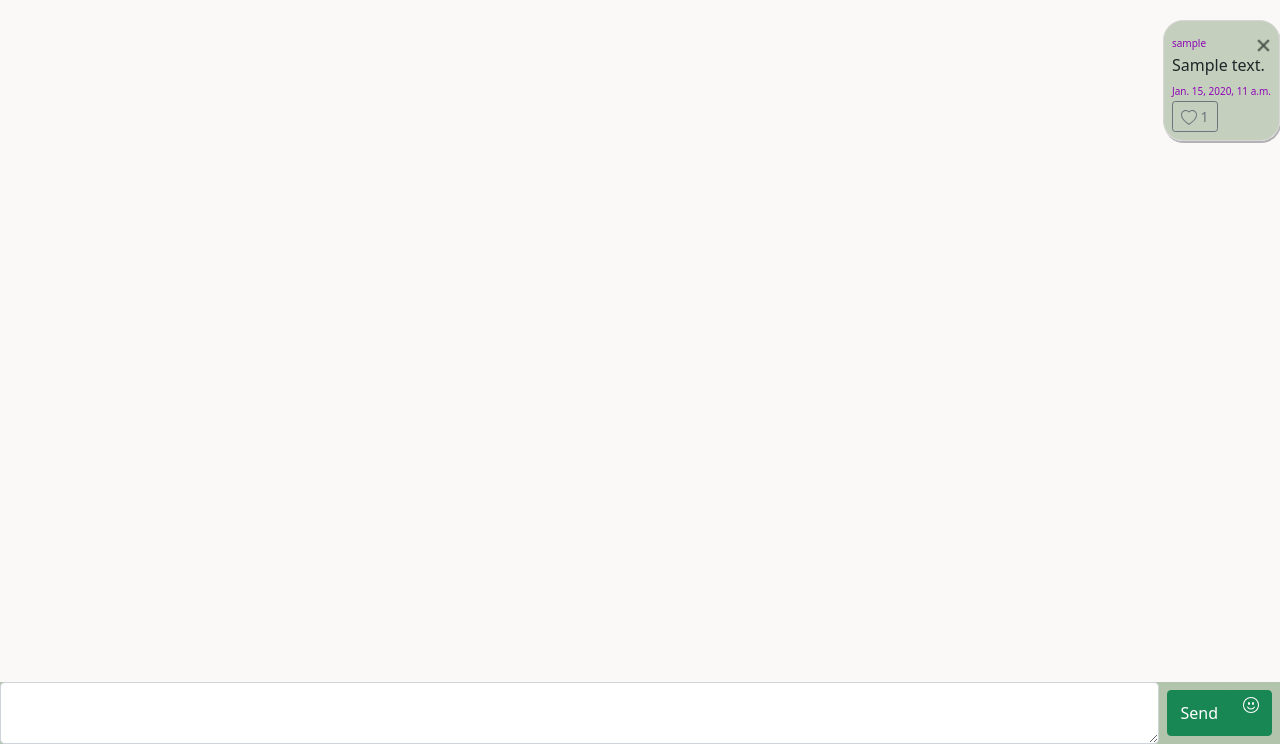
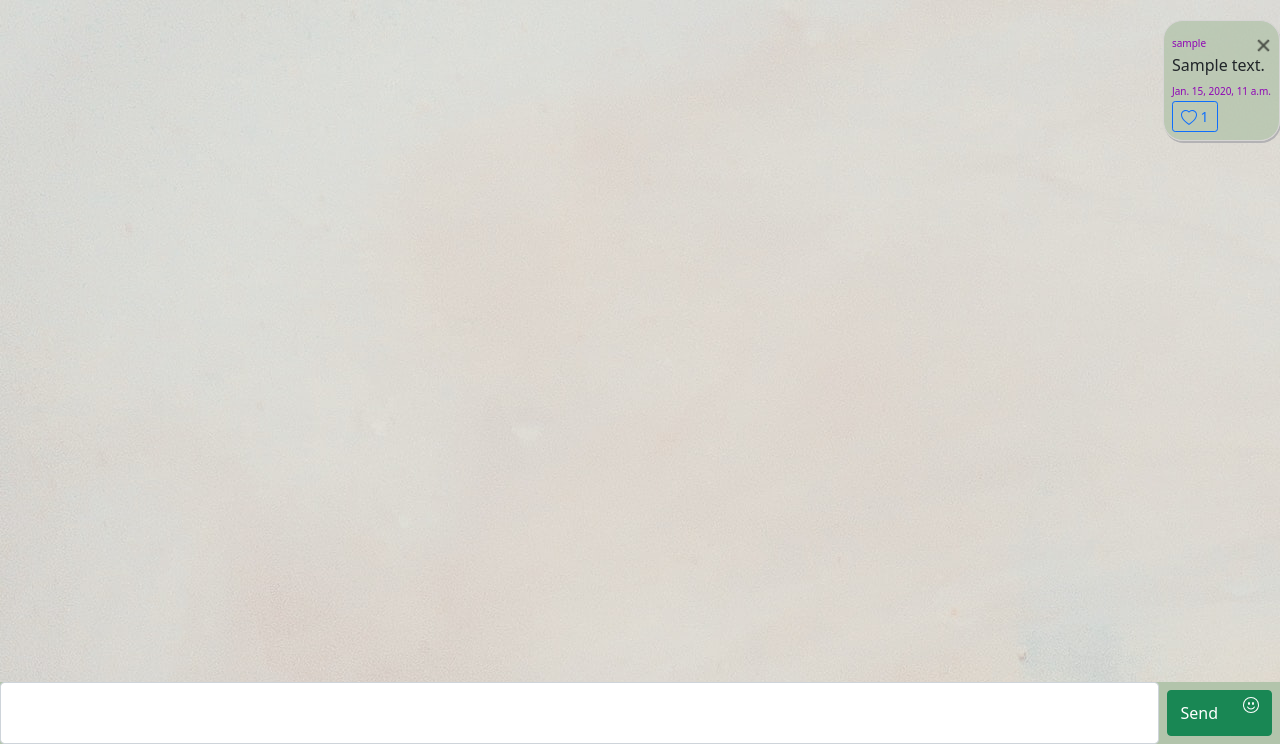
Before and after one commit to KatarzynaDudziak/web-chat-application, a Django app: page / in a window 1280 px wide. Shown: the part 56-800 px from the top of the page. Run offline with Django 4.2, Linux system fonts and the light colour scheme; a user stored in the database is signed in; tables that the repository leaves empty hold one stand-in row (values such as "Sample post"); grey boxes marked "Sample" are stand-in pictures.

Commit message:
Small visual changes

```diff
--- a/chat/static/chat/styles.css
+++ b/chat/static/chat/styles.css
@@ -26,7 +26,7 @@ body {
 }
 
 .messages-background {
-    background-color: rgb(251, 248, 248);
+    background-image: url('annie-spratt-0ZPSX_mQ3xI-unsplash.jpg');
 }
 
 .chat-name {
@@ -73,9 +73,8 @@ div.my-message .message {
     background-color: rgba(178, 196, 171, 0.751);
 }
 
-.text-place {
-    max-height: 40px;
-    min-height: 40px;
+textarea {
+    resize: none;
 }
 
 .btn-close {
@@ -101,7 +100,3 @@ form.delete {
     height: 40px;
     border-radius: 50%;
 }
-
-footer {
-    background-color: rgba(178, 196, 171, 0.751);
-}
--- a/chat/templates/chat/posts.html
+++ b/chat/templates/chat/posts.html
@@ -17,7 +17,7 @@
                     {% url 'main' as main_path %}
                     {% if request.path == main_path %}
                         {% if request.user in message.likes.all%}
-                        <button type="submit" class="btn btn-outline-secondary btn-sm" id="btn-heart">
+                        <button type="submit" class="btn btn-outline-primary btn-sm" id="btn-heart">
                             <svg xmlns="http://www.w3.org/2000/svg" width="16" height="16" fill="currentColor" class="bi bi-heart" viewBox="0 0 16 16">
                                 <path d="m8 2.748-.717-.737C5.6.281 2.514.878 1.4 3.053c-.523 1.023-.641 2.5.314 4.385.92 1.815 2.834 3.989 6.286 6.357 3.452-2.368 5.365-4.542 6.286-6.357.955-1.886.838-3.362.314-4.385C13.486.878 10.4.28 8.717 2.01L8 2.748zM8 15C-7.333 4.868 3.279-3.04 7.824 1.143c.06.055.119.112.176.171a3.12 3.12 0 0 1 .176-.17C12.72-3.042 23.333 4.867 8 15z"/>
                             </svg> {{ message.num_of_likes }}
```
Also changed, not shown: chat/static/chat/annie-spratt-0ZPSX_mQ3xI-unsplash.jpg (added).
